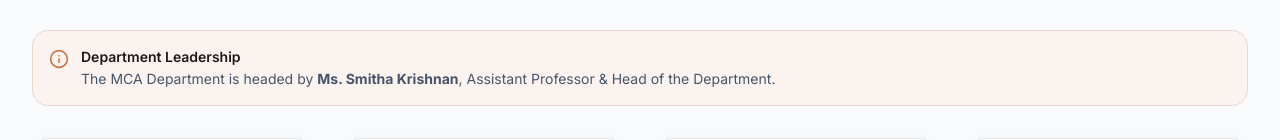
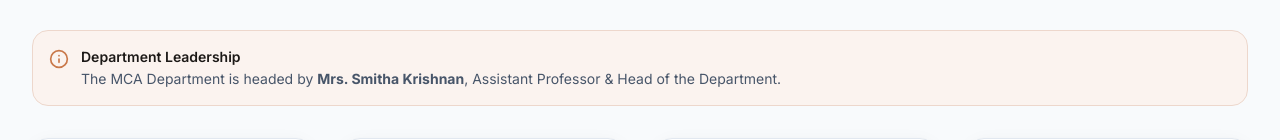
Before and after one commit to Josey235/sb-college-mca-website, a React (Vite) app: page /faculty in a window 1280 px wide. Shown: the part 428-568 px from the top of the page. Built offline with nearby package versions, Linux system fonts and the light colour scheme; no server answers.

Commit message:
Update Faculty.jsx

```diff
--- a/src/pages/Faculty.jsx
+++ b/src/pages/Faculty.jsx
@@ -33,7 +33,7 @@ export default function Faculty() {
           <div>
             <p className="font-semibold text-navy-900">Department Leadership</p>
             <p className="text-slate-600 mt-0.5">
-              The MCA Department is headed by <strong>Ms. Smitha Krishnan</strong>, Assistant Professor &amp; Head of the Department.
+              The MCA Department is headed by <strong>Mrs. Smitha Krishnan</strong>, Assistant Professor &amp; Head of the Department.
             </p>
           </div>
         </div>
```
